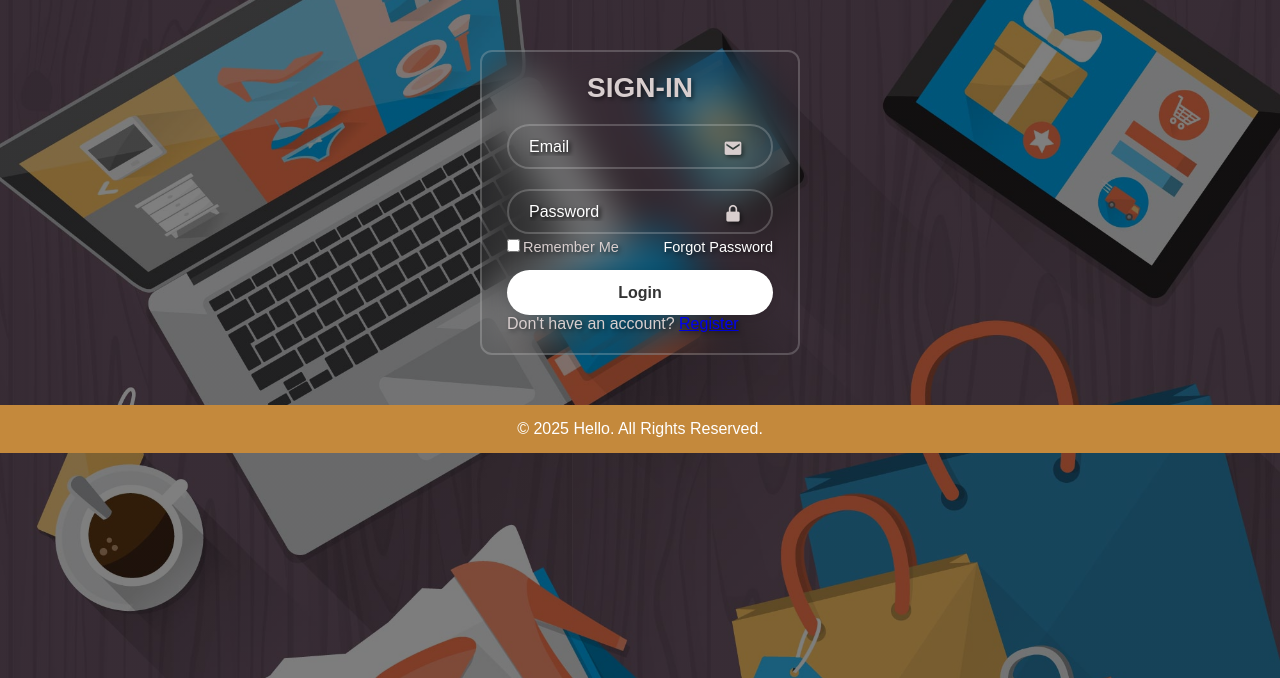
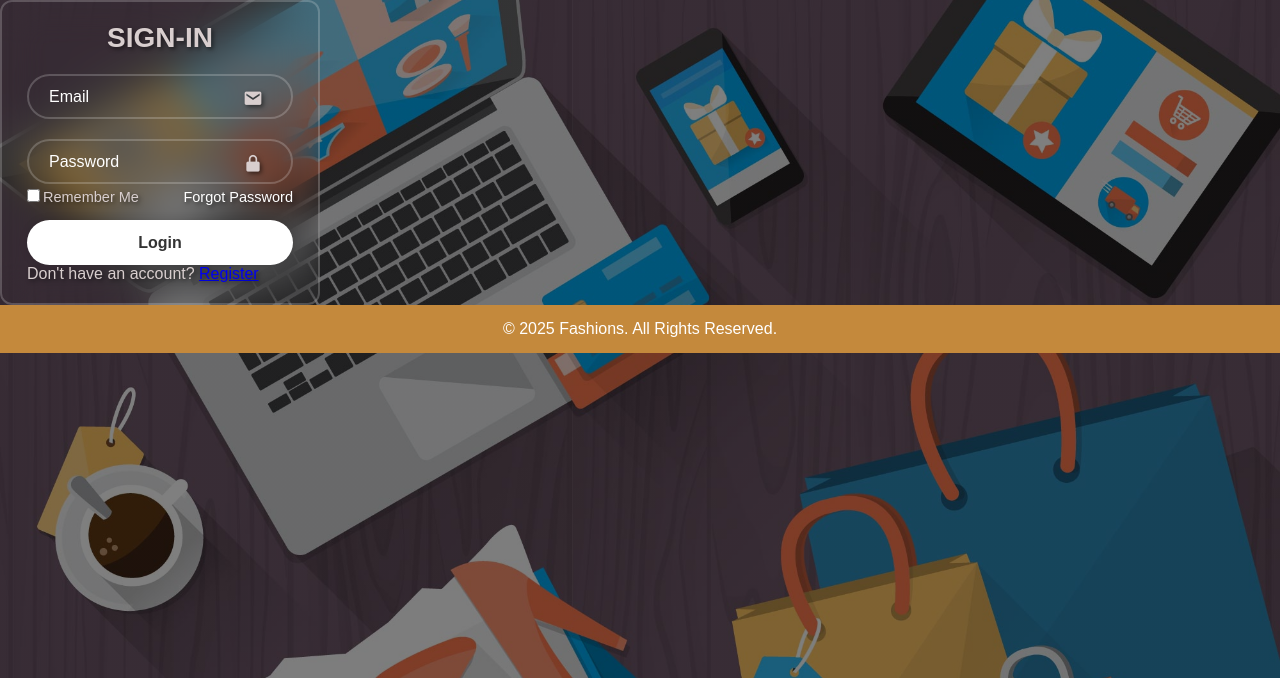
Before and after one commit to SamonteJulesjen-BSIT2E/Marketplace, a PHP site: page /login.php in a window 1280 px wide. Shown: the part 18-696 px from the top of the page. Run offline with PHP 8.4, Linux system fonts and the light colour scheme.

Commit message:
Update login.php

```diff
--- a/SYSTEM/Login/login.php
+++ b/SYSTEM/Login/login.php
@@ -1,7 +1,7 @@
 <?php
 session_start();
 
-$conn = new mysqli("localhost", "root", "", "jj");
+$conn = new mysqli("localhost", "root", "", "market");
 
 if ($conn->connect_error) {
     die("Connection failed: " . $conn->connect_error);
@@ -14,7 +14,7 @@ if ($_SERVER["REQUEST_METHOD"] === "POST") {
         $email = trim($_POST['email']);
         $password = $_POST['password'];
 
-        $stmt = $conn->prepare("SELECT * FROM users WHERE Email = ? AND phone = ?");
+        $stmt = $conn->prepare("SELECT * FROM users WHERE Email = ? AND password = ?");
         $stmt->bind_param("ss", $email, $password);
         $stmt->execute();
         $result = $stmt->get_result();
@@ -28,7 +28,7 @@ if ($_SERVER["REQUEST_METHOD"] === "POST") {
             if ($row['role'] === 'admin') {
                 header("Location: dashboard1.php");
             } else {
-                header("Location: admin_dashboard.php");
+                header("Location: admindash.php");
             }
             exit();
         } else {
@@ -47,7 +47,7 @@ $conn->close();
   <meta charset="UTF-8">
   <title>Login Form</title>
   <meta name="viewport" content="width=device-width, initial-scale=1">
-  <link rel="stylesheet" href="register.css">
+  <link rel="stylesheet" href="login.css">
   <link href='https://unpkg.com/boxicons@2.1.4/css/boxicons.min.css' rel='stylesheet'>
 </head>
 <body>
@@ -60,7 +60,6 @@ $conn->close();
   </ul>
 </nav>
 
-<div class="main-content">
 <div class="wrapper">
   <form action="login.php" method="POST">
     <h1>SIGN-IN</h1>
@@ -89,9 +88,9 @@ $conn->close();
     </div>
   </form>
 </div>
-</div>
+
 <div class="footer">
-  <p>&copy; 2025 Hello. All Rights Reserved.</p>
+  <p>&copy; 2025 Fashions. All Rights Reserved.</p>
 </div>
 
 </body>
```
